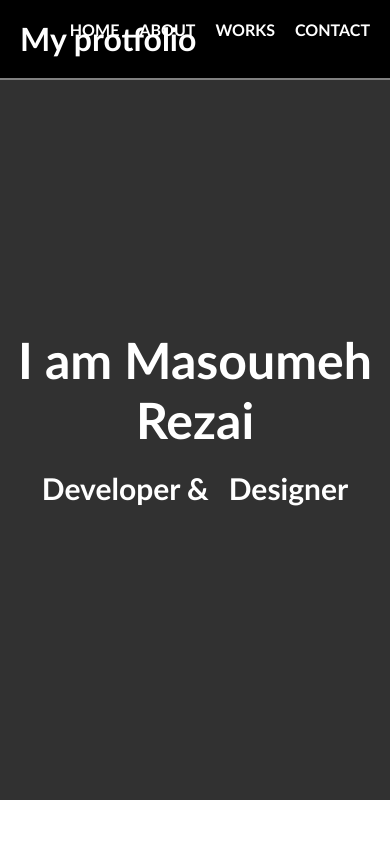
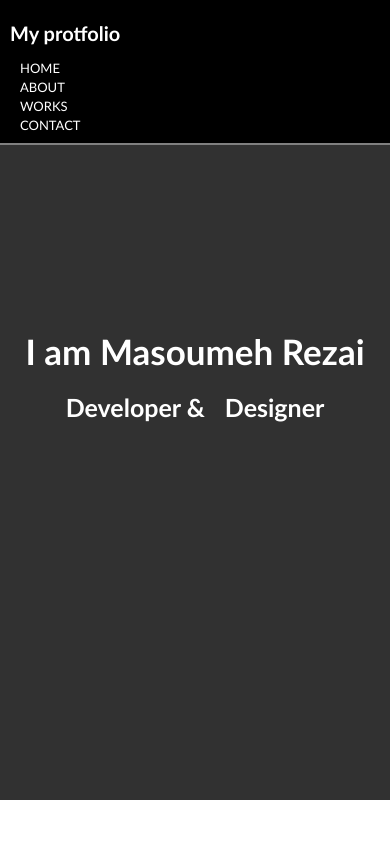
Before and after one commit to MahsumaRezai/MyProtfolio, a React (Create React App) app: page / in a window 390 px wide. Shown: the top 844 px of the page. Built offline with nearby package versions, Linux system fonts and the light colour scheme.

Commit message:
add last commit

```diff
--- a/src/Componets/Head/Head.js
+++ b/src/Componets/Head/Head.js
@@ -9,6 +9,7 @@ const Head = (props) => {
     return (
         <Fragment>
             <div className={classes.head}>
+
                 <div className={classes.lists} >
                     <ul className={classes.list}>
                         <li><Link to='/' className={classes.link}>HOME</Link></li>
@@ -19,7 +20,15 @@ const Head = (props) => {
                     <div className={classes.text}>
                         <h1>My protfolio</h1>
                     </div>
-
+                    <div className={classes.textnew}>
+                        <h1>My protfolio</h1>
+                    </div>
+                    <ul className={classes.listes}>
+                        <li><Link to='/' className={classes.links}>HOME</Link></li>
+                        <li><Link to='/ABOUT' className={classes.links}>ABOUT</Link></li>
+                        <li><Link to='/WORK' className={classes.links}>WORKS</Link></li>
+                        <li><Link to='/CONTACT' className={classes.links}>CONTACT</Link></li>
+                    </ul>
                 </div>
                 <Content />
 
--- a/src/Componets/Head/Head.module.css
+++ b/src/Componets/Head/Head.module.css
@@ -22,10 +22,65 @@
     gap: 20px;padding-right: 20px;
     padding-left: 40px;
 }
+@media screen and (max-width:600px){
+    .list {
+      display: none
+    }
+}
+
+@media screen and (max-width:2000px){
+    .listes {
+      display: none
+    }
+}
+@media screen and (max-width:2000px){
+    .textnew {
+      display: none
+    }
+}
+
+@media screen and (max-width:600px){
+    .textnew {
+      display: flex;
+      color: white;
+
+    }
+}
+@media screen and (max-width:600px){
+    .textnew h1 {
+      display: flex;
+      color: white;
+      font-size: 20px;
+      padding: 2px 10px
+
+    }
+}
+@media screen and (max-width:600px){
+    .listes {
+         display: flex;
+         flex-direction: column;
+         justify-content: flex-start;
+         align-items: flex-start;
+         background-color:black;
+         padding: 10px 20px
+    }
+
+}
 .link {
     text-decoration: none;
     color: white;
     font-weight: bolder;
+
+}
+
+@media screen and (max-width:600px){
+    .links {
+         color: white;
+         font-size: 13px;
+         list-style-type: none;
+         text-decoration: none;
+
+    }
 
 }
 .profile {
@@ -51,8 +106,6 @@
     color: white;
     text-align: center
 
-
-
 }
 
 
@@ -60,6 +113,12 @@
     color: white;
     font-size: 50px;
     text-align: center
+}
+@media screen and (max-width:600px){
+    .content h1 {
+      font-size: 35px
+
+    }
 }
 .title {
     display: flex;
@@ -73,3 +132,9 @@
     text-align: center
 
 }
+@media screen and (max-width:600px){
+    .title h3 {
+      font-size: 25px
+
+    }
+}
--- a/src/Pages/About/Pages.module.css
+++ b/src/Pages/About/Pages.module.css
@@ -9,10 +9,7 @@
     margin-top: 50px;
     font-family: 'Gill Sans', 'Gill Sans MT', Calibri, 'Trebuchet MS', sans-serif;
     border-radius: 10px;
-    margin-bottom: 20px;
-
-
-
+    margin-bottom: 50px;
 
 }
 @media screen and (max-width:900px){
--- a/src/Pages/About/Text.js
+++ b/src/Pages/About/Text.js
@@ -8,7 +8,7 @@ const Text = (props) => {
             <div className={classes.text}>
                 <h1 className={classes.title}>About Me</h1>
                 <p className={classes.para}>Hello, my name is Masoumeh Rezai. I live in Herat, Afghanistan. I like <br></br>coding I have been
-                   learning programming for 3 year.
+                   working programming for 3 year.
                      During this <br></br> time,
                      I have worked on many projects in this sector and every day I try<br></br> to increase my abilities in this sector.</p>
             </div>
```
